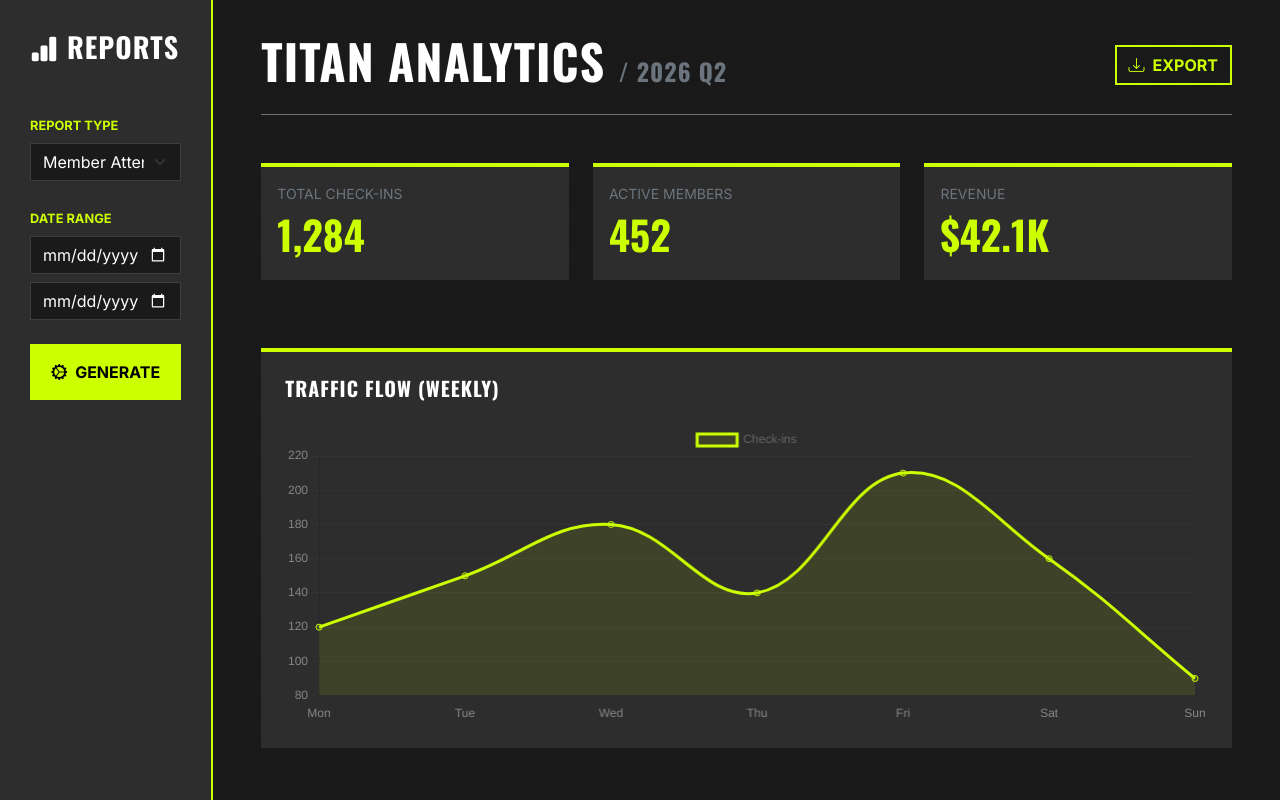
After one commit to nidqija/Gym-Booking-Application, a FastAPI app: template Template/admin/report_generation.html in a window 1280 px wide. The commit adds this page. Run offline with FastAPI, Linux system fonts and the light colour scheme; the template is opened without the code that fills it, so the values that code supplies are empty.

Commit message:
added report generation page ( frontend )

```diff
--- /dev/null
+++ b/Template/admin/report_generation.html
@@ -0,0 +1,197 @@
+<!DOCTYPE html>
+<html lang="en">
+<head>
+    <meta charset="UTF-8">
+    <meta name="viewport" content="width=device-width, initial-scale=1.0">
+    <title>Titan Gym | Performance Reports</title>
+
+    <link href="https://fonts.googleapis.com/css2?family=Oswald:wght@700&family=Inter:wght@400;700&display=swap" rel="stylesheet">
+    <link href="https://cdn.jsdelivr.net/npm/bootstrap@5.3.2/dist/css/bootstrap.min.css" rel="stylesheet">
+    <link rel="stylesheet" href="https://cdn.jsdelivr.net/npm/bootstrap-icons@1.11.2/font/bootstrap-icons.min.css">
+    <script src="https://cdn.jsdelivr.net/npm/chart.js"></script>
+
+    <style>
+        :root {
+            --onyx: #1A1A1A;
+            --lime: #CCFF00;
+            --gym-red: #E63946;
+            --concrete: #2D2D2D;
+            --slate: #3d3d3d;
+        }
+
+        body {
+            background-color: var(--onyx);
+            color: #ffffff;
+            font-family: 'Inter', sans-serif;
+            overflow-x: hidden; /* Prevent horizontal scroll */
+        }
+
+        h1, h2, h3, .nav-link {
+            font-family: 'Oswald', sans-serif;
+            text-transform: uppercase;
+            letter-spacing: 1px;
+        }
+
+        .bg-industrial {
+            background: linear-gradient(135deg, #1a1a1a 25%, #222 25%, #222 50%, #1a1a1a 50%, #1a1a1a 75%, #222 75%, #222 100%);
+            background-size: 40px 40px;
+            opacity: 0.05;
+            position: fixed;
+            top: 0; left: 0; width: 100%; height: 100%;
+            z-index: -1;
+        }
+
+        /* --- FIXES START HERE --- */
+
+        .control-panel {
+            background-color: var(--concrete);
+            border-right: 2px solid var(--lime);
+            padding: 30px;
+            /* Using fixed width classes or styles for the sidebar */
+            position: fixed;
+            top: 0;
+            left: 0;
+            bottom: 0;
+            z-index: 1000;
+            overflow-y: auto; /* Scrollable if settings are long */
+        }
+
+        /* Adjust main content to stay to the right of the fixed sidebar */
+        main {
+            padding-top: 2rem;
+        }
+
+        @media (min-width: 768px) {
+            main {
+                /* This ensures the content doesn't "slide under" or "jump down" */
+                margin-left: 25%; /* Match the col-md-3 width */
+            }
+        }
+
+        @media (min-width: 992px) {
+            main {
+                margin-left: 16.666667%; /* Match the col-lg-2 width */
+            }
+        }
+
+        /* --- FIXES END HERE --- */
+
+        .form-label { color: var(--lime); font-weight: 700; font-size: 0.8rem; text-transform: uppercase; }
+        .form-control, .form-select { background-color: var(--onyx); border: 1px solid var(--slate); color: white; border-radius: 0; }
+        .form-control:focus, .form-select:focus { background-color: #222; border-color: var(--lime); color: white; box-shadow: none; }
+        .report-card { background-color: var(--concrete); border: none; border-top: 4px solid var(--lime); border-radius: 0; margin-bottom: 20px; }
+        .btn-lime { background-color: var(--lime); color: black; font-weight: 800; border-radius: 0; border: none; text-transform: uppercase; }
+        .btn-outline-lime { border: 2px solid var(--lime); color: var(--lime); border-radius: 0; text-transform: uppercase; font-weight: 700; }
+        .btn-outline-lime:hover { background-color: var(--lime); color: black; }
+        .table-titan { color: white; border-color: var(--slate); }
+        .table-titan th { color: var(--lime); text-transform: uppercase; border-bottom: 2px solid var(--lime); }
+        .stat-highlight { font-size: 2.5rem; font-family: 'Oswald'; color: var(--lime); }
+
+        /* Dark mode calendar icon fix */
+        input[type="date"]::-webkit-calendar-picker-indicator {
+            filter: invert(1);
+        }
+    </style>
+</head>
+<body>
+
+    <div class="bg-industrial"></div>
+
+    <div class="container-fluid">
+        <div class="row">
+            <!-- Sidebar Controls -->
+            <nav class="col-md-3 col-lg-2 d-md-block control-panel">
+                <div class="mb-5">
+                    <h3 class="text-lime"><i class="bi bi-bar-chart-fill me-2"></i>REPORTS</h3>
+                </div>
+
+                <form>
+                    <div class="mb-4">
+                        <label class="form-label">Report Type</label>
+                        <select class="form-select">
+                            <option>Member Attendance</option>
+                            <option>Revenue Analytics</option>
+                        </select>
+                    </div>
+
+                    <div class="mb-4">
+                        <label class="form-label">Date Range</label>
+                        <input type="date" class="form-control mb-2">
+                        <input type="date" class="form-control">
+                    </div>
+
+                    <button type="button" class="btn btn-lime w-100 py-3">
+                        <i class="bi bi-gear-wide-connected me-2"></i>Generate
+                    </button>
+                </form>
+            </nav>
+
+            <!-- Main Content Area -->
+            <main class="col-md-9 col-lg-10 px-md-5">
+                <header class="d-flex justify-content-between align-items-center mb-5 pb-3 border-bottom border-secondary">
+                    <h1 class="display-5">Titan Analytics <span class="text-secondary fs-4">/ 2026 Q2</span></h1>
+                    <button class="btn btn-outline-lime"><i class="bi bi-download me-2"></i>Export</button>
+                </header>
+
+                <div class="row mb-5">
+                    <div class="col-md-4">
+                        <div class="report-card card p-3">
+                            <small class="text-secondary text-uppercase">Total Check-ins</small>
+                            <div class="stat-highlight">1,284</div>
+                        </div>
+                    </div>
+                    <div class="col-md-4">
+                        <div class="report-card card p-3">
+                            <small class="text-secondary text-uppercase">Active Members</small>
+                            <div class="stat-highlight">452</div>
+                        </div>
+                    </div>
+                    <div class="col-md-4">
+                        <div class="report-card card p-3">
+                            <small class="text-secondary text-uppercase">Revenue</small>
+                            <div class="stat-highlight">$42.1K</div>
+                        </div>
+                    </div>
+                </div>
+
+                <div class="row">
+                    <div class="col-12">
+                        <div class="report-card card p-4">
+                            <h3 class="h5 mb-4 text-white">Traffic Flow (Weekly)</h3>
+                            <div style="height: 300px;">
+                                <canvas id="trafficChart"></canvas>
+                            </div>
+                        </div>
+                    </div>
+                </div>
+            </main>
+        </div>
+    </div>
+
+    <script>
+        const ctxTraffic = document.getElementById('trafficChart').getContext('2d');
+        new Chart(ctxTraffic, {
+            type: 'line',
+            data: {
+                labels: ['Mon', 'Tue', 'Wed', 'Thu', 'Fri', 'Sat', 'Sun'],
+                datasets: [{
+                    label: 'Check-ins',
+                    data: [120, 150, 180, 140, 210, 160, 90],
+                    borderColor: '#CCFF00',
+                    backgroundColor: 'rgba(204, 255, 0, 0.1)',
+                    fill: true,
+                    tension: 0.4
+                }]
+            },
+            options: {
+                responsive: true,
+                maintainAspectRatio: false,
+                scales: {
+                    y: { grid: { color: '#333' }, ticks: { color: '#888' } },
+                    x: { grid: { display: false }, ticks: { color: '#888' } }
+                }
+            }
+        });
+    </script>
+</body>
+</html>
--- a/Template/component/admin_navbar.html
+++ b/Template/component/admin_navbar.html
@@ -1,8 +1,7 @@
  <nav class="nav flex-column gap-2 mb-auto">
             <a href="#" class="nav-link text-white font-oswald active"><i class="bi bi-grid-1x2-fill me-3 text-lime"></i>Overview</a>
-            <a href="/qr-code-scanner" class="nav-link text-secondary font-oswald"><i class="bi bi-qr-code-scan me-3"></i></i>QR Checker</a>
+            <a href="/qr-code-scanner" class="nav-link text-secondary font-oswald"><i class="bi bi-qr-code-scan me-3"></i>QR Checker</a>
             <a href="#" class="nav-link text-secondary font-oswald"><i class="bi bi-calendar3 me-3"></i>Schedule Manager</a>
-            <a href="#" class="nav-link text-secondary font-oswald"><i class="bi bi-person-badge me-3"></i>Membership Vault</a>
-            <a href="#" class="nav-link text-secondary font-oswald"><i class="bi bi-shield-lock me-3"></i>Security Logs</a>
+            <a href="/report-generation" class="nav-link text-secondary font-oswald"><i class="bi bi-card-list me-3"></i>Report Generation</a>
 
 </nav>
```
Also changed, not shown: Patterns/Factory/pageFactory.py (+8 -2 lines), View/router.py (+19 -0 lines).
